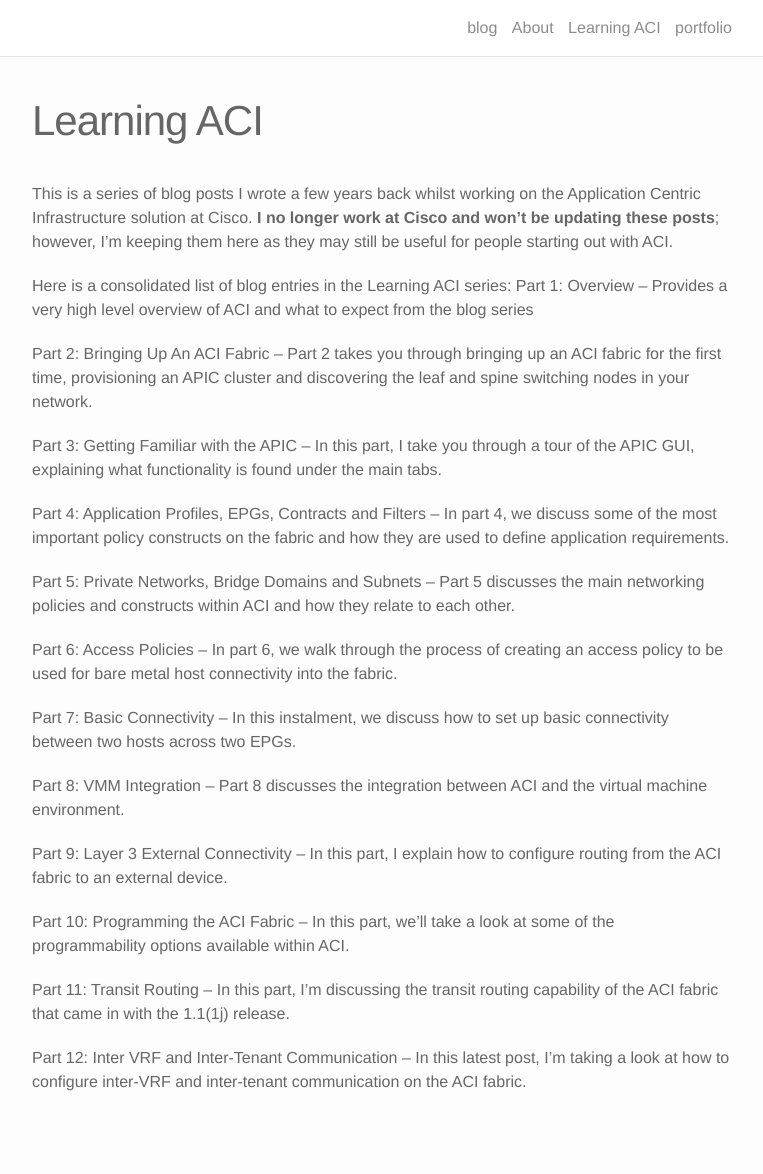
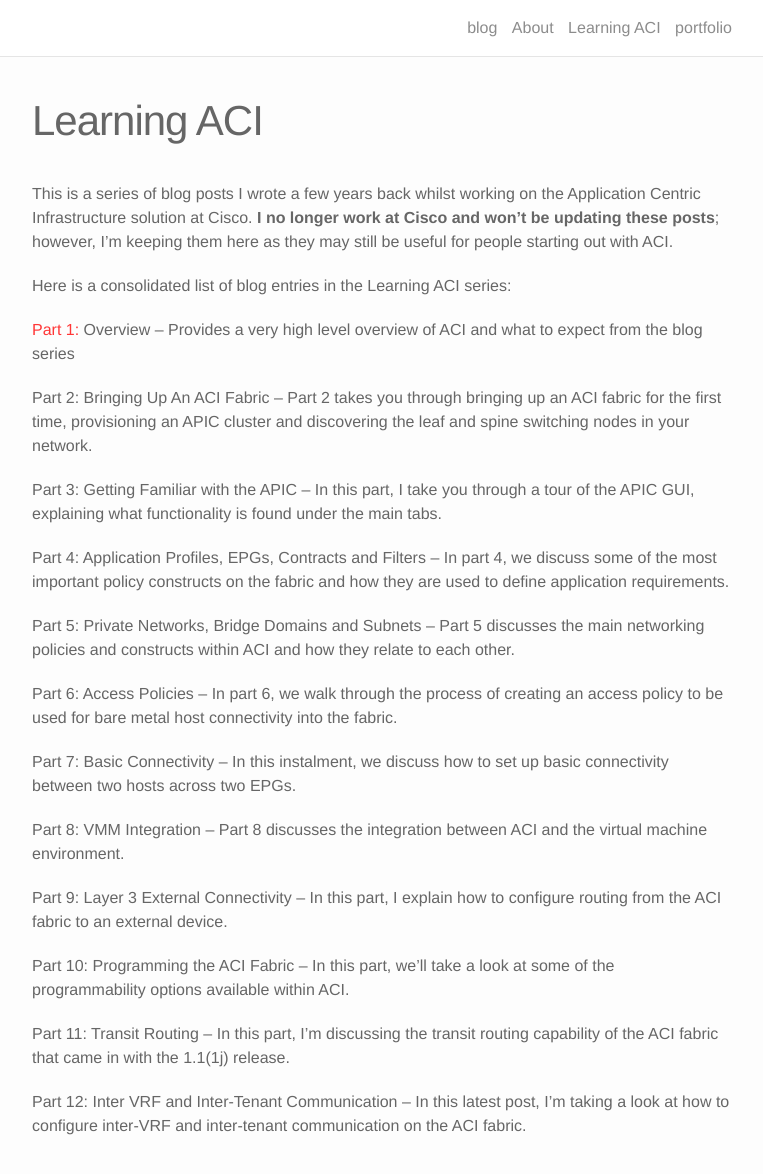
Before and after one commit to Araffe/araffe.github.io, a Jekyll site: the page built from learning-aci.md, in a window 1280 px wide and 1258 px high. Shown: the top 1174 px of the window, without its empty margins (258-1021 px from the left). Built offline with Jekyll 4.4.1, drawn with Linux system fonts in a browser that asks for light colours; nearby versions of some CDN libraries; some of the changed lines change nothing that is shown.

Commit message:
Updated first link

```diff
--- a/learning-aci.md
+++ b/learning-aci.md
@@ -8,7 +8,8 @@
 This is a series of blog posts I wrote a few years back whilst working on the Application Centric Infrastructure solution at Cisco. **I no longer work at Cisco and won’t be updating these posts**; however, I’m keeping them here as they may still be useful for people starting out with ACI.
 
 Here is a consolidated  list of blog entries in the Learning ACI series:
-Part 1: Overview – Provides a very high level overview of ACI and what to expect from the blog series
+
+[Part 1:](https://araffe.github.io/aci/nexus%209000/2014/12/03/learning-aci-part-1-overview.html) Overview – Provides a very high level overview of ACI and what to expect from the blog series
 
 Part 2: Bringing Up An ACI Fabric – Part 2 takes you through bringing up an ACI fabric for the first time, provisioning an APIC cluster and discovering the leaf and spine switching nodes in your network.
 
```
